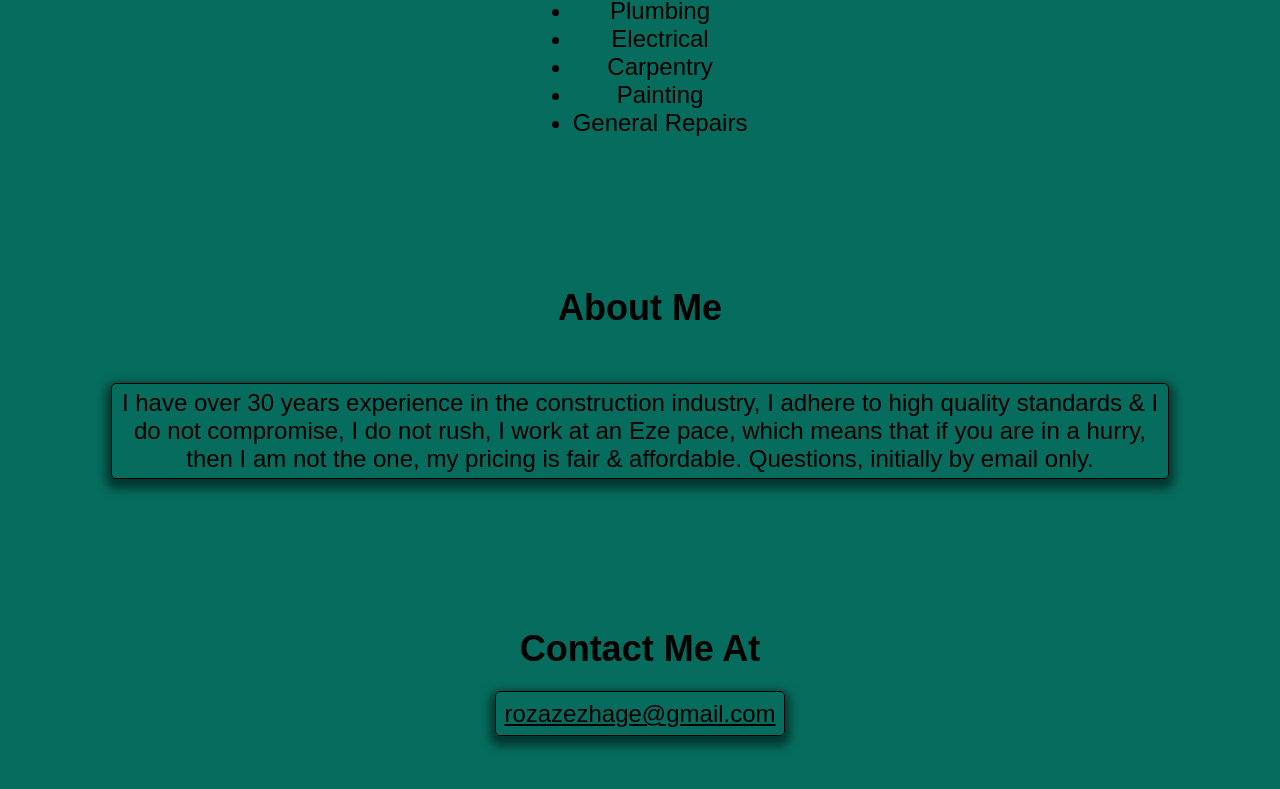
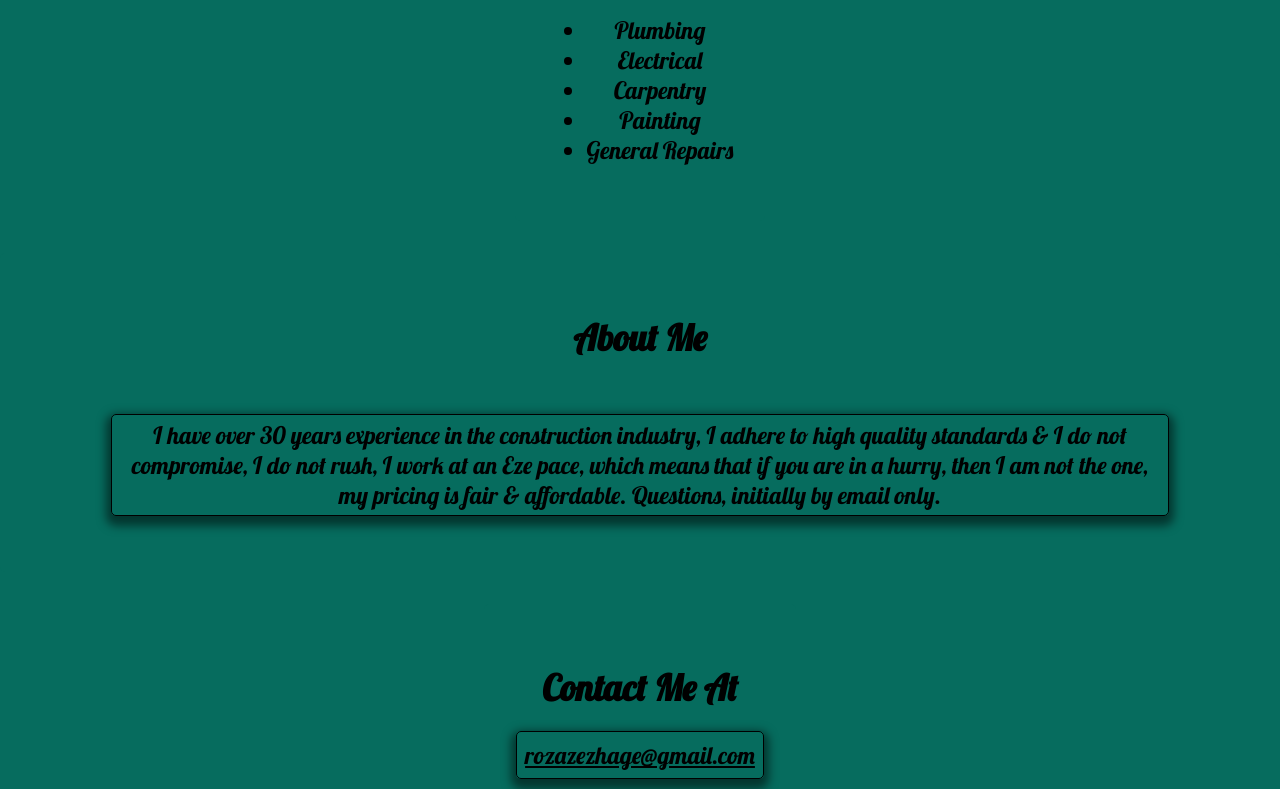
Before and after one commit to ezeroza/ezeroza, a plain HTML site: page index.html in a window 1280 px wide. Shown: the part 734-1523 px from the top of the page. Drawn offline with Linux system fonts and the light colour scheme.

Commit message:
Update style.css

```diff
--- a/styles/style.css
+++ b/styles/style.css
@@ -3,7 +3,7 @@ body {
   place-items: center;
   flex-direction: column;
   text-align: center;
-  font-family: Arial, sans-serif;
+  font-family: "Lobster", "cursive";
   font-size: 1.5rem;
   margin: 0;
   padding: 0;
```
